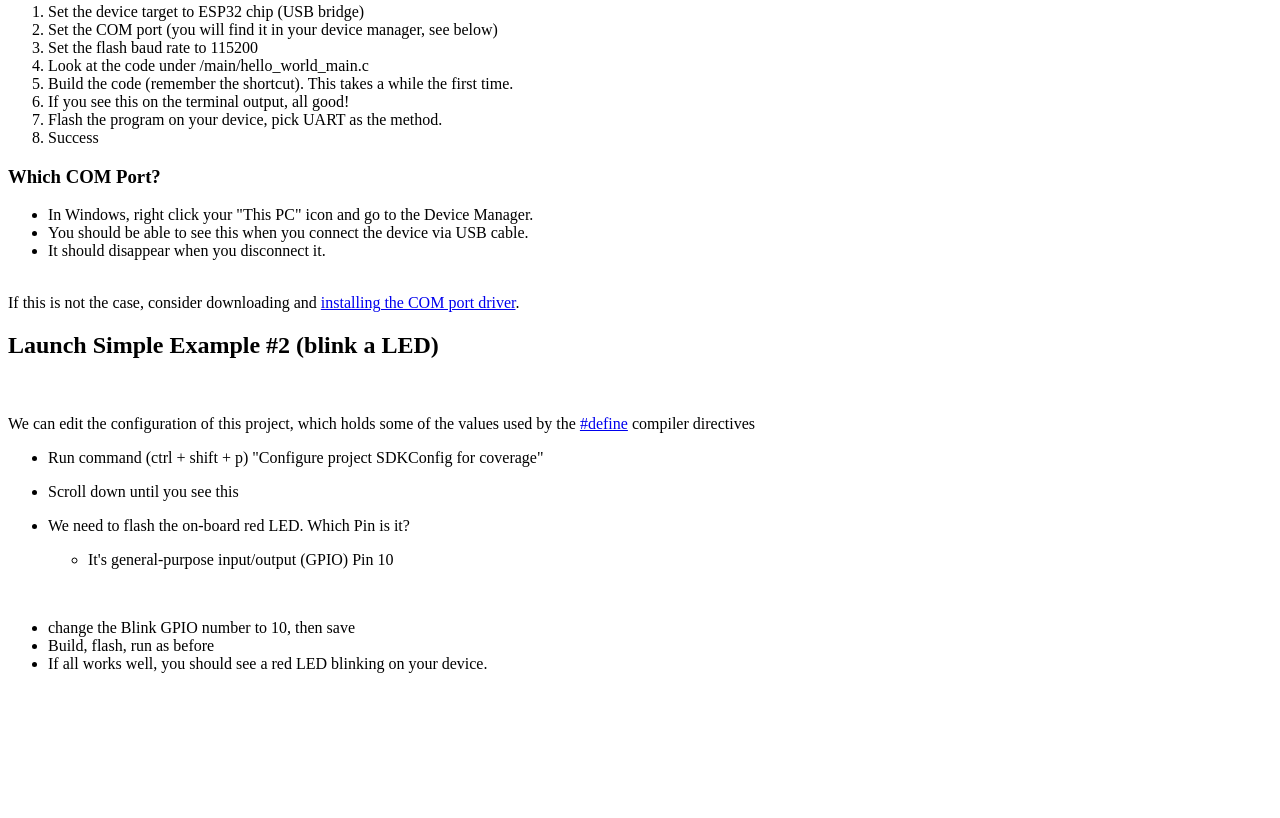
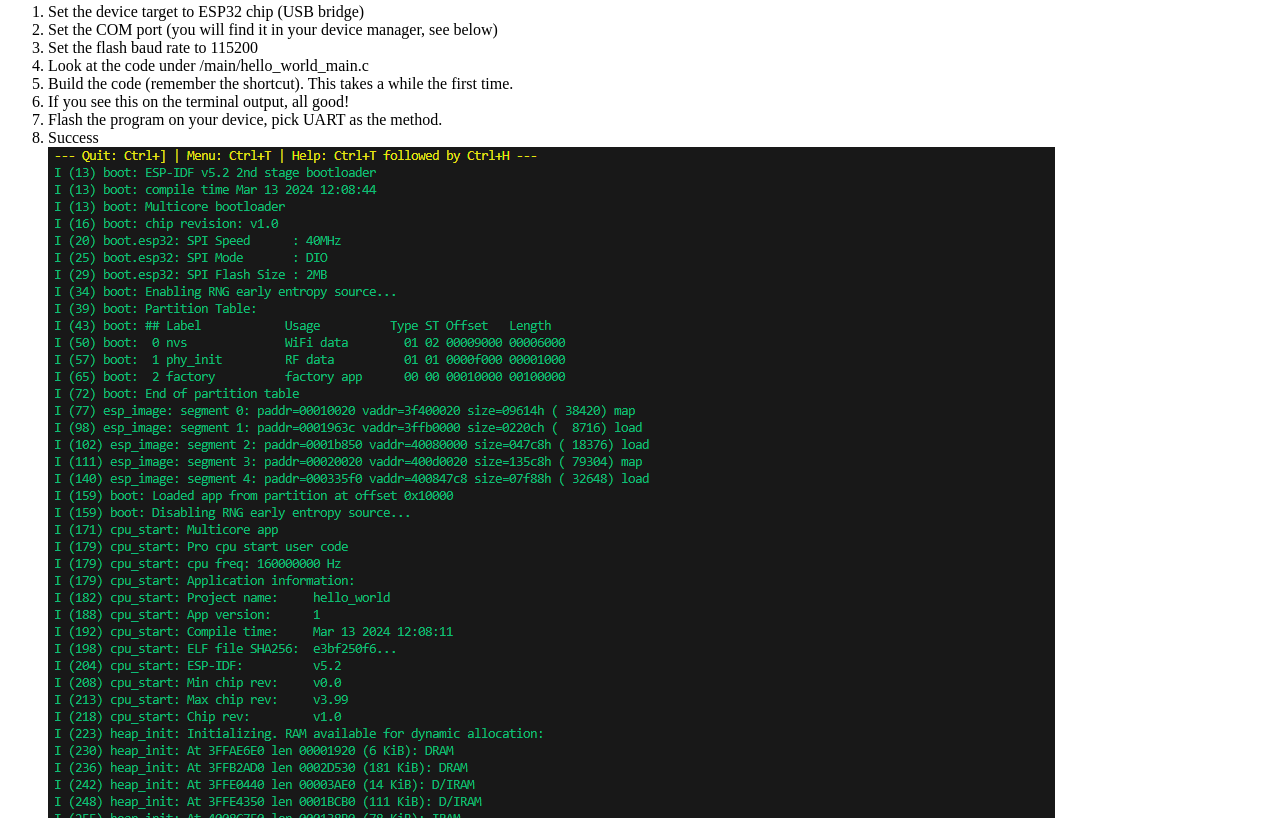
Before and after one commit to tuwienubicomp/CProgrammingForESP32, a plain HTML site: page index.html in a window 1280 px wide. Shown: the part 562-1380 px from the top of the page. Before the commit the page ends 1251 px from the top, so only its background shows below. Drawn offline with Linux system fonts and the light colour scheme.

Commit message:
Update index.html

```diff
--- a/index.html
+++ b/index.html
@@ -8,7 +8,7 @@
 <div src="attachment/Pasted image 20240313121550.png" class="internal-embed"></div></li>
 <li>Flash the program on your device, pick UART as the method.</li>
 <li>Success<br>
-<div src="https://tuwienubicomp.github.io/attachment/Pasted image 20240313121748.png" class="internal-embed"></div></li>
+<img  src="https://tuwienubicomp.github.io/attachment/Pasted image 20240313121748.png" class="img-responsive" alt=""></img></li>
 </ol><h3 data-heading="Which COM Port?">Which COM Port?</h3><ul>
 <li>In Windows, right click your "This PC" icon and go to the Device Manager.</li>
 <li>You should be able to see this when you connect the device via USB cable.</li>
```
